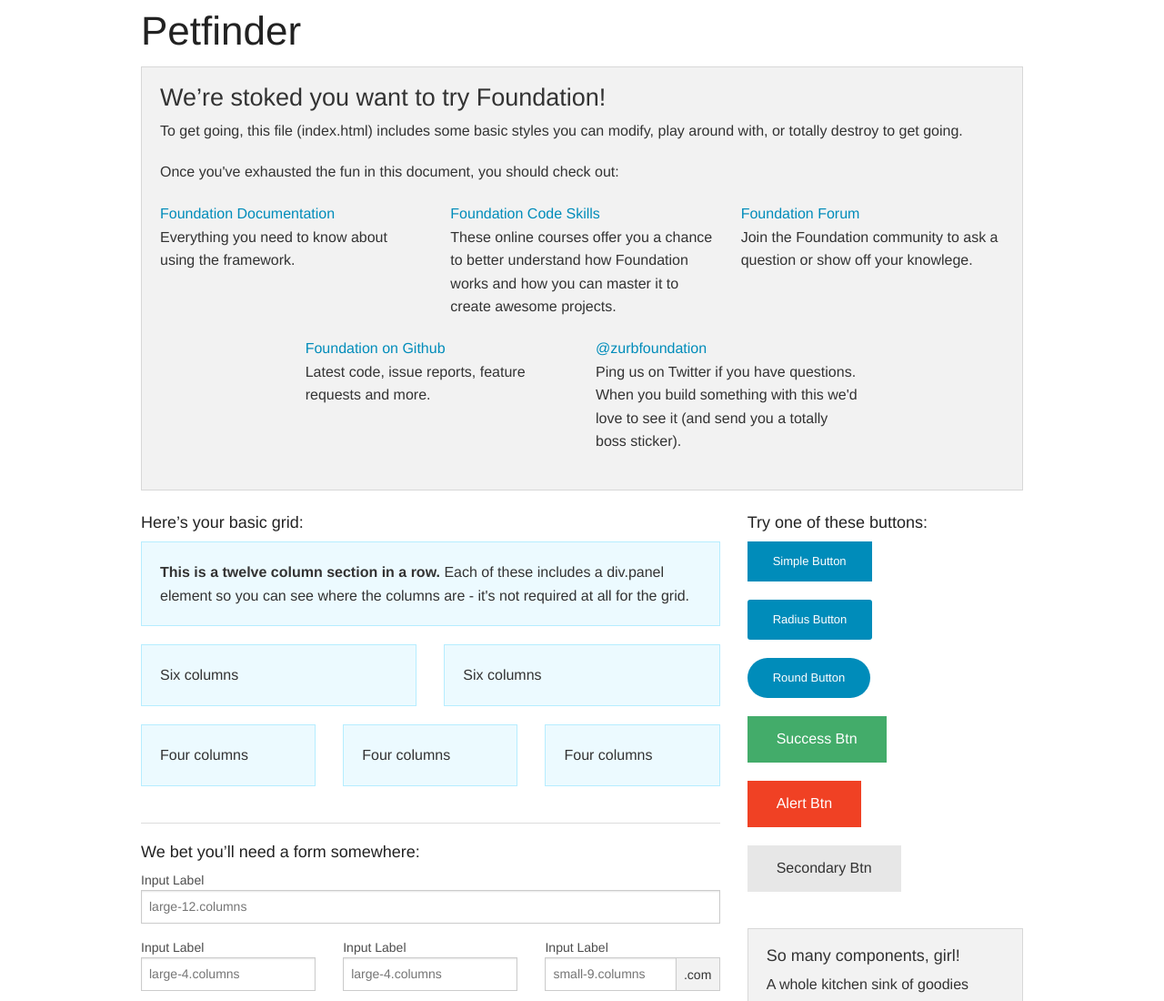
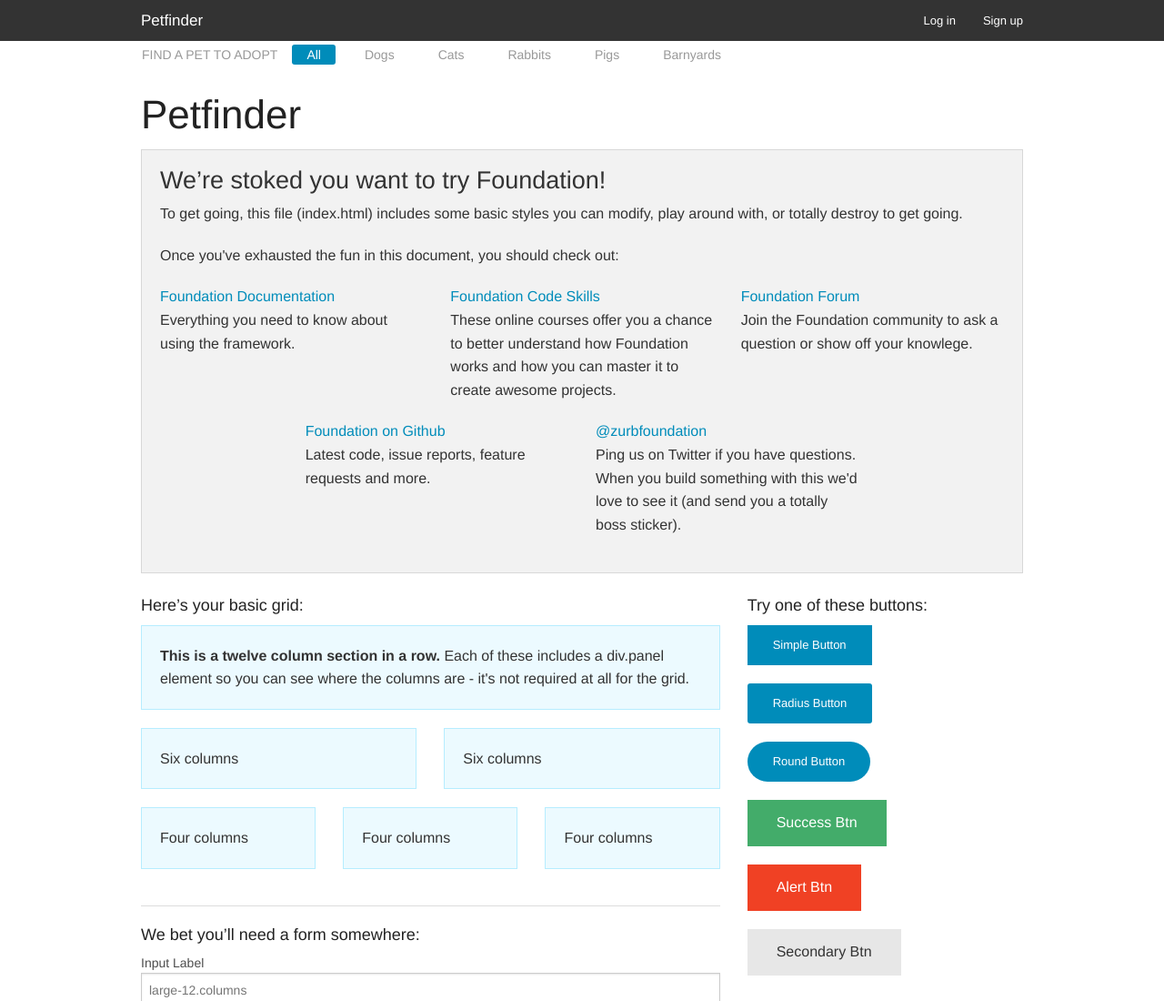
Before and after one commit to elisefung/Petfinder, a website: page public/index.html in a window 1280 px wide. Shown: the top 1100 px of the page at 91% size. Drawn offline with nearby package versions, Linux system fonts and the light colour scheme.

Commit message:
setup angular and added nabber

```diff
--- a/public/index.html
+++ b/public/index.html
@@ -11,7 +11,44 @@
     <script src="bower_components/modernizr/modernizr.js"></script>
 </head>
 
-<body>
+<body ng-app="PetfinderApp">
+    <div class="contain-to-grid">
+        <nav class="top-bar" data-topbar role="navigation">
+            <ul class="title-area">
+                <li class="name">
+                    <h1><a href="#">Petfinder</a></h1>
+                </li>
+                <li class="toggle-topbar menu-icon"><a href="#"><span></span></a>
+                </li>
+            </ul>
+            <section class="top-bar-section">
+                <ul class="right">
+                    <li><a href="#">Log in</a>
+                    </li>
+                    <li><a href="#">Sign up</a>
+                    </li>
+                </ul>
+            </section>
+        </nav>
+    </div>
+    <div class="row">
+        <dl class="sub-nav">
+            <dt>Find a pet to adopt</dt>
+            <dd class="active"><a href="#">All</a>
+            </dd>
+            <dd><a href="#">Dogs</a>
+            </dd>
+            <dd><a href="#">Cats</a>
+            </dd>
+            <dd><a href="#">Rabbits</a>
+            </dd>
+            <dd><a href="#">Pigs</a>
+            </dd>
+            <dd><a href="#">Barnyards</a>
+            </dd>
+        </dl>
+    </div>
+
     <div class="row">
         <div class="large-12 columns">
             <h1>Petfinder</h1>
--- a/public/js/app.js
+++ b/public/js/app.js
@@ -1,3 +1,7 @@
-// Foundation JavaScript
-// Documentation can be found at: http://foundation.zurb.com/docs
 $(document).foundation();
+
+var app = angular.module('PetfinderApp', []);
+
+app.controller('HomeController', function ($scope) {
+    $scope.hello = "Hello World from Petfinder Controller!";
+});
```
Also changed, not shown: public/views/search.html (added, +17 -0 lines), public/views/pet.html (added), public/views/profile.html (added).
